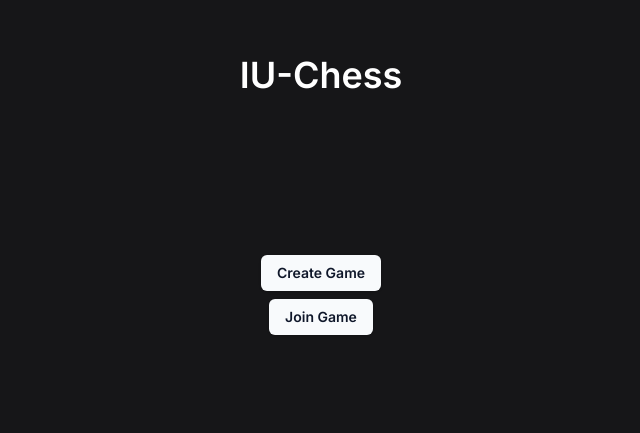
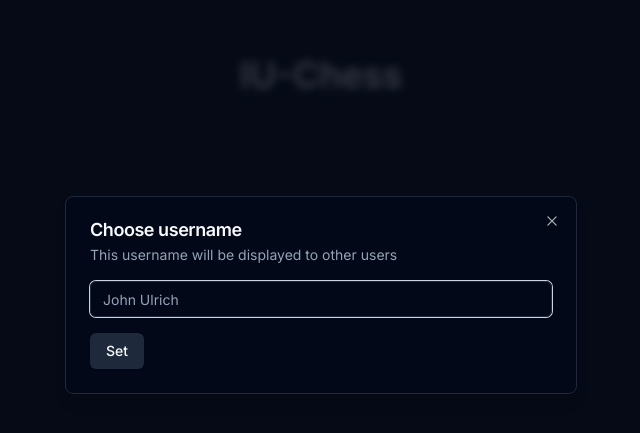
Before and after one commit to M0ttii/chess-frontend, a Next.js app: page / in a window 1280 px wide. Shown: the part 105-538 px from the top of the page, without its empty margins (319-959 px from the left). Built offline with nearby package versions, Linux system fonts and the light colour scheme.

Commit message:
Connected with backend

```diff
--- a/src/app/page.tsx
+++ b/src/app/page.tsx
@@ -1,15 +1,41 @@
 'use client'
 import Board from '@/components/Board'
 import { JoinButton } from '@/components/JoinButton'
+import  UserDialog  from '@/components/UserDialog'
 import { Button } from '@/components/ui/button'
 import { Label } from '@/components/ui/label'
 import { useToast } from '@/components/ui/use-toast'
 import { SymbolIcon } from '@radix-ui/react-icons'
-import React from 'react'
+import { UUID } from 'crypto'
+import React, { useEffect } from 'react'
 
 export default function Home() {
 	const [isLoading, setIsLoading] = React.useState<boolean>(false)
-	const {toast} = useToast();
+	const [user, setUser] = React.useState<boolean>(false)
+	const [open, setOpen] = React.useState<boolean>(false);
+	const { toast } = useToast();
+
+	useEffect(() => {
+		async function checkUser() {
+			const userID = localStorage.getItem("id");
+
+			if(userID){
+				const res = await fetch('http://localhost:8080/user/' + userID)
+				if(res.ok){
+					const data = await res.json();
+					console.log("User exists: " + data);
+				} else {
+					console.log("User not found")
+					localStorage.removeItem("id");
+					setOpen(true);
+				}
+			} else {
+				setOpen(true);
+			}
+		}
+
+		checkUser();
+	})
 
 	function create() {
 		setIsLoading(true);
@@ -23,6 +49,8 @@ export default function Home() {
 		}, 2000)
 	}
 	return (
+		<div className="">
+			<UserDialog open={open} setOpen={setOpen}></UserDialog>
 			<div className="flex flex-col h-screen justify-center bg-[#161618]">
 				<div className="text-white text-center absolute top-40 left-1/2 transform -translate-x-1/2">
 					<Label className="text-4xl font-semibold">IU-Chess</Label>
@@ -37,5 +65,6 @@ export default function Home() {
 					<JoinButton />
 				</div>
 			</div>
+		</div>
 	)
 }
--- a/src/components/JoinButton.tsx
+++ b/src/components/JoinButton.tsx
@@ -1,5 +1,5 @@
 
-import React from "react";
+import React, { useState } from "react";
 import { Button } from "./ui/button";
 import { Dialog, DialogClose, DialogContent, DialogDescription, DialogFooter, DialogHeader, DialogTitle, DialogTrigger } from "./ui/dialog";
 import { Input } from "./ui/input";
@@ -11,20 +11,37 @@ import { useToast } from "./ui/use-toast";
 
 export function JoinButton() {
     const [isLoading, setIsLoading] = React.useState<boolean>(false)
+    const [game, setGame] = useState('');
     const form = useForm()
     const { toast } = useToast()
 
+    const handleGameChange = (event: React.ChangeEvent<HTMLInputElement>) => {
+        setGame(event.target.value); // Aktualisieren des Zustands mit dem neuen Wert
+    };
+
     async function onSubmit(event: React.SyntheticEvent) {
         event.preventDefault()
-        setIsLoading(true)
-
-        setTimeout(() => {
-            setIsLoading(false)
+        if(game.length == 0){
             toast({
                 variant: "destructive",
-                description: "This game could not be found"
+                description: "Lobby cannot be empty!"
             })
-        }, 3000)
+            return;
+        }
+
+        setIsLoading(true);
+        const res = await fetch("http://localhost:8080/lobby/" + game)
+
+        if(!res.ok){
+            toast({
+                variant: "destructive",
+                description: "This lobby could not be found"
+            })
+            setIsLoading(false);
+            return;
+        }
+
+
     }
 
     return (
@@ -42,6 +59,8 @@ export function JoinButton() {
                     <Input
                         id="link"
                         placeholder="000000"
+                        value={game}
+                        onChange={handleGameChange}
                     />
                 </div>
                 <form onSubmit={onSubmit}>
--- /dev/null
+++ b/src/components/UserDialog.tsx
@@ -0,0 +1,80 @@
+
+'use client'
+import { useState } from "react";
+import { Button } from "./ui/button";
+import { Dialog, DialogContent, DialogDescription, DialogFooter, DialogHeader, DialogTitle, DialogTrigger } from "./ui/dialog";
+import { Input } from "./ui/input";
+import { User } from "@/model/User";
+
+
+
+const UserDialog = ( {open, setOpen} : {open: any, setOpen: any} ) => {
+    const [username, setUsername] = useState('');
+    async function onSubmit(event: React.SyntheticEvent) {
+        event.preventDefault();
+
+        try {
+          // Warten auf die Antwort des Fetch-Vorgangs.
+          const response = await fetch("http://localhost:8080/user", {
+            method: 'POST',
+            headers: {
+              'Content-Type': 'application/json',
+            },
+            body: JSON.stringify({ username: username })
+          });
+
+          // Überprüfen, ob der HTTP-Statuscode erfolgreich ist (z.B. 200).
+          if (!response.ok) {
+            throw new Error(`HTTP error! status: ${response.status}`);
+          }
+
+          // Warten auf die Verarbeitung der Antwort zu JSON.
+          const data = await response.json();
+          console.log(data);
+
+          // Verwenden Sie die Antwortdaten wie gewünscht...
+          localStorage.setItem("id", data.id); // Speichern der ID aus der Antwort, nicht den Username.
+
+          // Schließen Sie das Dialogfenster, wenn die Anfrage erfolgreich war.
+          setOpen(false);
+        } catch (error) {
+          // Hier können Sie den Fehler loggen oder Benutzer über den Fehler informieren.
+          console.error('There was a problem with the fetch operation:', error);
+        }
+      }
+
+
+    const handleUsernameChange = (event: React.ChangeEvent<HTMLInputElement>) => {
+        setUsername(event.target.value); // Aktualisieren des Zustands mit dem neuen Wert
+    };
+
+    return (
+        <Dialog open={open} onOpenChange={setOpen}>
+
+            <DialogContent className="dark absolute">
+
+                <DialogHeader>
+                    <DialogTitle>Choose username</DialogTitle>
+                    <DialogDescription>This username will be displayed to other users</DialogDescription>
+                </DialogHeader>
+                <div className="flex items-center space-x-2">
+                    <Input
+                        id="link"
+                        placeholder="John Ulrich"
+                        value={username}
+                        onChange={handleUsernameChange}
+                    />
+                </div>
+                <form onSubmit={onSubmit}>
+                    <DialogFooter className="sm:justify-start">
+                        <Button type="submit" variant="secondary">
+                            Set
+                        </Button>
+                    </DialogFooter>
+                </form>
+            </DialogContent>
+        </Dialog>
+    )
+}
+
+export default UserDialog;
```
Also changed, not shown: src/model/User.tsx (added). Lines whose indentation alone changed are shown as unchanged.
